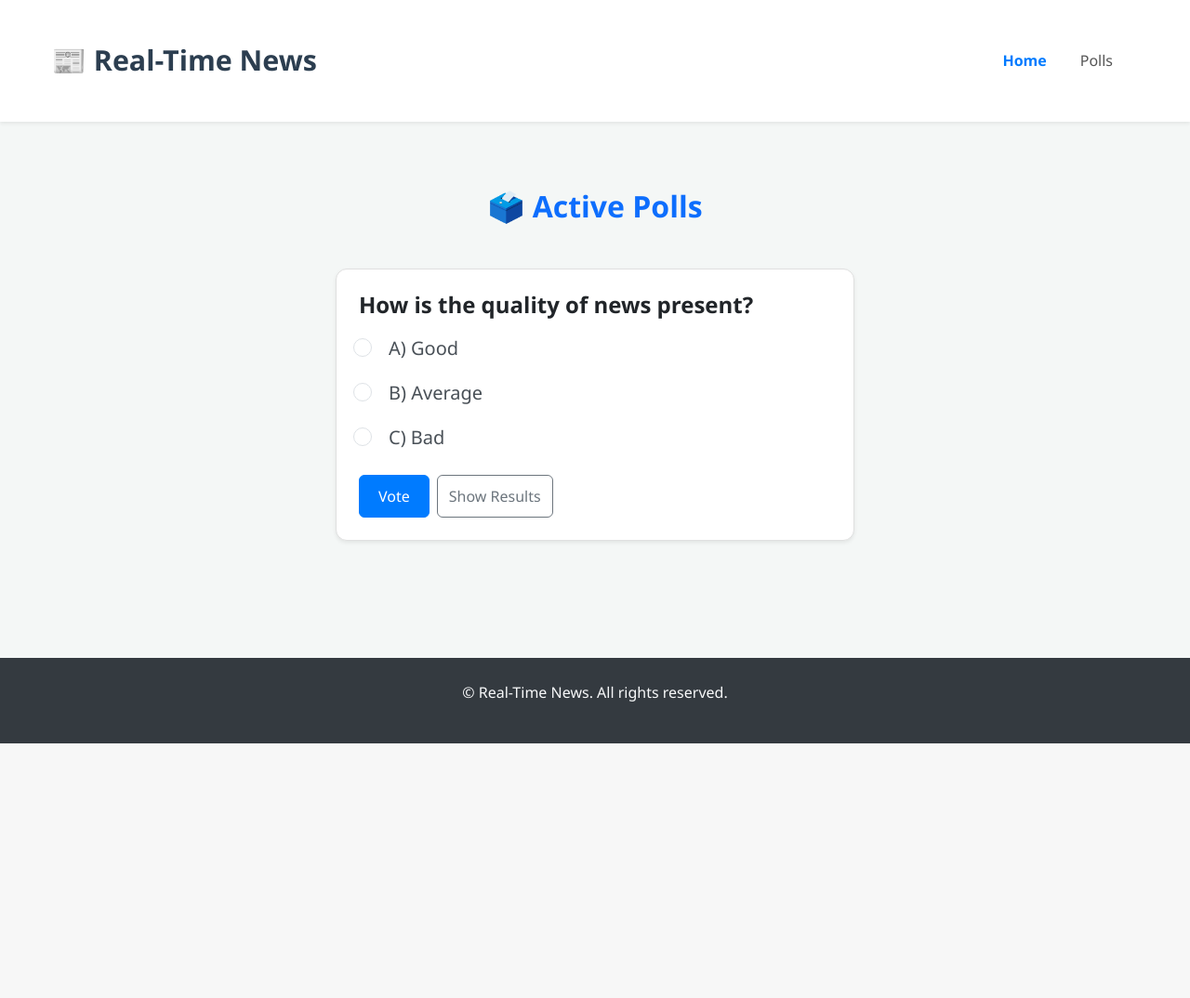
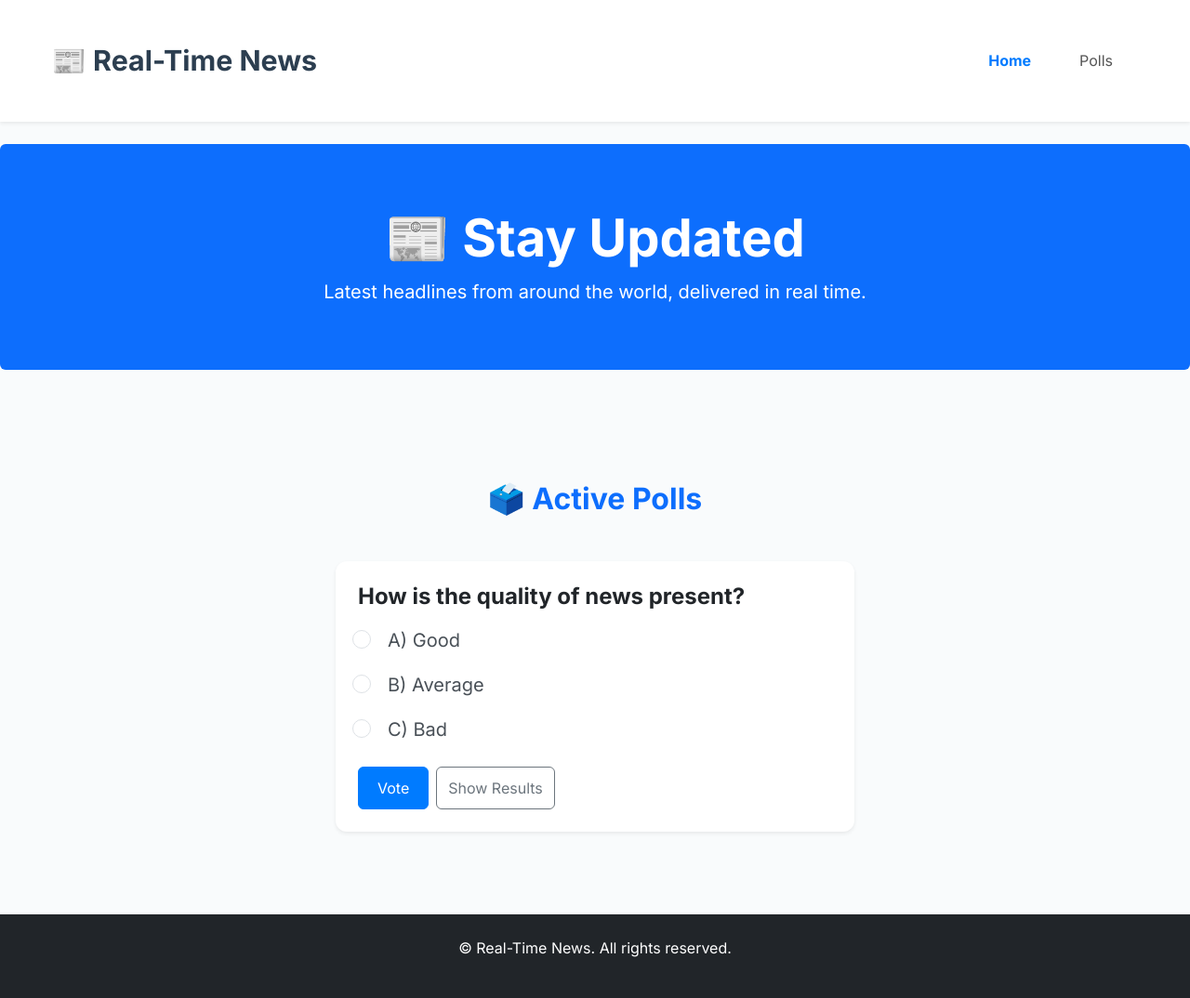
Before and after one commit to HAcker-1unoff-off/PBL, a Django app: page /polls/ in a window 1280 px wide. Shown: the whole page at 93% size. Before the commit the page ends 800 px from the top, so only its background shows below. Run offline with Django 5.2, Linux system fonts and the light colour scheme; data comes from the database, SQL or seed files in the repository; data that the repository does not hold is empty; some libraries are stand-ins or nearby versions.

Commit message:
Mini 7.5

```diff
--- a/newsapp/static/css/style.css
+++ b/newsapp/static/css/style.css
@@ -1,7 +1,7 @@
 body {
-    font-family: 'Segoe UI', Tahoma, Geneva, Verdana, sans-serif;
-    background: #f4f7f6;
-    color: #333;
+    font-family: 'Inter', sans-serif;
+    background: #f9fbfc;
+    color: #343a40;
     line-height: 1.6;
     margin: 0;
     padding: 0;
@@ -25,7 +25,7 @@ body {
 
 .navbar-brand {
     color: #2c3e50;
-    font-weight: 600;
+    font-weight: 700;
     font-size: 1.9rem;
     transition: color 0.3s ease;
 }
@@ -51,15 +51,19 @@ body {
     font-weight: 700;
 }
 
-
+/*#news-container {
+    display: grid;
+    grid-template-columns: repeat(auto-fill, minmax(300px, 1fr));
+    gap: 20px;
+    margin-top: 20px;
+}*/
 
 .card {
-    border: 1px solid #e0e0e0;
+    border: none;
     border-radius: 12px;
     box-shadow: 0 5px 15px rgba(0, 0, 0, 0.07);
     transition: transform 0.3s ease, box-shadow 0.3s ease;
     margin-bottom: 25px;
-    overflow: hidden;
     background-color: #ffffff;
 }
 
@@ -84,7 +88,7 @@ body {
     font-size: 1.6rem;
     color: #343a40;
     margin-bottom: 12px;
-    font-weight: 600;
+    font-weight: 700;
 }
 
 .card-text {
@@ -114,22 +118,17 @@ body {
     transform: translateY(-1px);
 }
 
-.btn-secondary {
-    background-color: #6c757d;
-    border-color: #6c757d;
-    padding: 10px 20px;
-    font-weight: 500;
-    transition: background-color 0.2s ease, border-color 0.2s ease, transform 0.2s ease;
+.btn-outline-secondary {
+    transition: background-color 0.2s ease, color 0.2s ease;
 }
 
-.btn-secondary:hover {
-    background-color: #545b62;
-    border-color: #545b62;
-    transform: translateY(-1px);
+.btn-outline-secondary:hover {
+    background-color: #e9ecef;
+    border-color: #343a40;
 }
 
 .footer {
-    background-color: #343a40;
+    background-color: #212529;
     color: #f8f9fa;
     text-align: center;
     padding: 25px 0;
--- a/newsapp/templates/newsapp/index.html
+++ b/newsapp/templates/newsapp/index.html
@@ -6,9 +6,9 @@
     <meta charset="UTF-8">
     <title>Real-time News</title>
     <link rel="stylesheet" href="https://cdn.jsdelivr.net/npm/boostrap@5.3.0/dist/css/bootstrap.min.css">
-    <script src="https://cdn.jsdelivr.net/npm/bootstrap@5.3.0/dist/js/bootstrap.bundle.min.js"></script>
     <link rel="stylesheet" href="{% static 'css/style.css' %}">
-    <script src="https://code.jquery.com/jquery-3.6.4.min.js"></script>
+    <link href="https://unpkg.com/aos@2.3.4/dist/aos.css" rel="stylesheet">
+    <link href="https://fonts.googleapis.com/css2?family=Inter:wght@400;600;700&display=swap" rel="stylesheet">
 </head>
 
 <body class="d-flex flex-column min-vh-100">
@@ -19,7 +19,7 @@
                 <span class="navbar-toggler-icon"></span>
             </button>
             <div class="collapse navbar-collapse" id="navbarNav">
-                <ul class="navbar-nav ms-auto">
+                <ul class="navbar-nav ms-auto d-flex flex-row gap-3">
                     <li class="nav-item">
                         <a class="nav-link active" href="{% url 'index' %}">Home</a>
                     </li>
@@ -30,7 +30,15 @@
             </div>
         </div>
     </nav>
-    <div class="container mt-4 flex-grow-1">
+
+    <section class="bg-primary text-white text-center py-5 mb-5 rounded">
+        <div class="container">
+            <h1 class="display-4 fw-bold">📰 Stay Updated</h1>
+            <p class="lead">Latest headlines from around the world, delivered in real time.</p>
+        </div>
+    </section>
+
+    <main class="container mt-4 flex-grow-1">
         <!--h1 class="text-center mb-4">📰 Real-Time News</h1-->
         {% block content %}
         {% comment %}
@@ -49,8 +57,14 @@
         {% endcomment %}
         <div id="news-container" class="row gy-4"></div>
         {% endblock %}
-    </div>
+    </main>
+
+    <script src="https://code.jquery.com/jquery-3.6.4.min.js"></script>
+    <script src="https://cdn.jsdelivr.net/npm/bootstrap@5.3.0/dist/js/bootstrap.bundle.min.js"></script>
+    <script src="https://unpkg.com/aos@2.3.4/dist/aos.js"></script>
     <script>
+        AOS.init();
+
         function fetchNews() {
             $.get("/fetch-news", function (data) {
                 let articles = data.articles;
@@ -61,14 +75,14 @@
                 } else {
                     articles.forEach(article => {
                         let card = `
-                            <div class="col-md-6 col-lg-4">
-                                <div class="card h-100">
+                            <div class="col-md-6 col-lg-4" data-aos="fade-up">
+                                <div class="card h-100 shadow-sm border-0">
                                     <img src="${article.urlToImage || 'https://via.placeholder.com/400x220.png?text=No+Image+Available'}" class="card-img-top" alt="${article.title || 'News image'}" onerror="this.onerror=null;this.src='https://via.placeholder.com/400x220.png?text=Image+Not+Found';">
                                     <div class="card-body">
                                         <h5 class="card-title">${article.title}</h5>
-                                        <p class="card-text text-muted mb-2"><small>${article.source || 'N/A'}</small></p>
+                                        <p class="card-text text-muted mb-2"><small>${article.source.name || 'N/A'}</small></p>
                                         <p class="card-text mb-auto">${article.description ? article.description.substring(0, 100) + '...' : 'No description available.'}</p>
-                                        <a href="${article.url}" class="btn btn-primary btn-sm mt-3" target="_blank">Read more</a>
+                                        <a href="${article.url}" class="btn btn-primary btn-sm mt-2" target="_blank">Read more</a>
                                     </div>
                                 </div>
                             </div>`;
@@ -82,7 +96,21 @@
         setInterval(fetchNews, 60000);
         if(document.getElementById("current-year")) {document.getElementById("current-year").textContent = new Date().getFullYear();}
     </script>
-    <footer class="footer mt-auto">
+    <script>
+        document.querySelectorAll('a[href^="#"]').forEach(anchor => {
+            anchor.addEventListener('click', function (e) {
+                e.preventDefault();
+                const target = document.querySelector(this.getAttribute('href'));
+                if (target) {
+                    window.scrollTo({
+                        top: target.offsetTop - 70,
+                        behavior: "smooth"
+                    });
+                }
+            });
+        });
+    </script>
+    <footer class="footer mt-auto py-4 text-center text-white bg-dark">
         <p>&copy; <span id="current-year"></span> Real-Time News. All rights reserved.</p>
     </footer>
 </body>
--- a/newsapp/templates/newsapp/polls.html
+++ b/newsapp/templates/newsapp/polls.html
@@ -2,12 +2,12 @@
 {% load static %}
 
 {% block content %}
-<div class="container mt-4">
+<div class="container mt-5">
     <h2 class="text-center mb-5 fw-bold text-primary">🗳️ Active Polls</h2>
     <div id="polls-container" class="row justify-content-center gy-4">
         {% for poll in polls %}
         <div class="col-md-8 col-lg-6 mb-4">
-            <div class="card shadow-sm">
+            <div class="card shadow-sm border-0">
                 <div class="card-body p-4">
                     <h5 class="card-title text-dark mb-3 fs-4">{{ poll.question }}</h5>
                     <form class="poll-form" data-poll-id="{{ poll.id }}">
```
